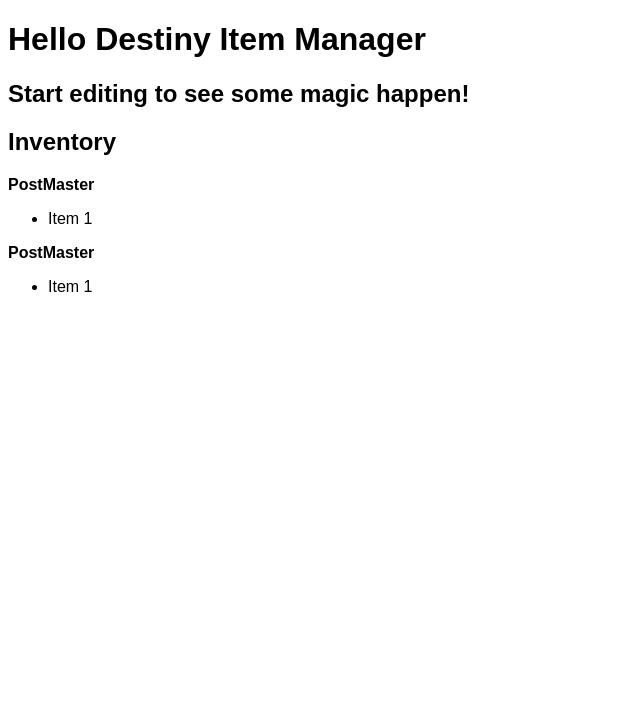
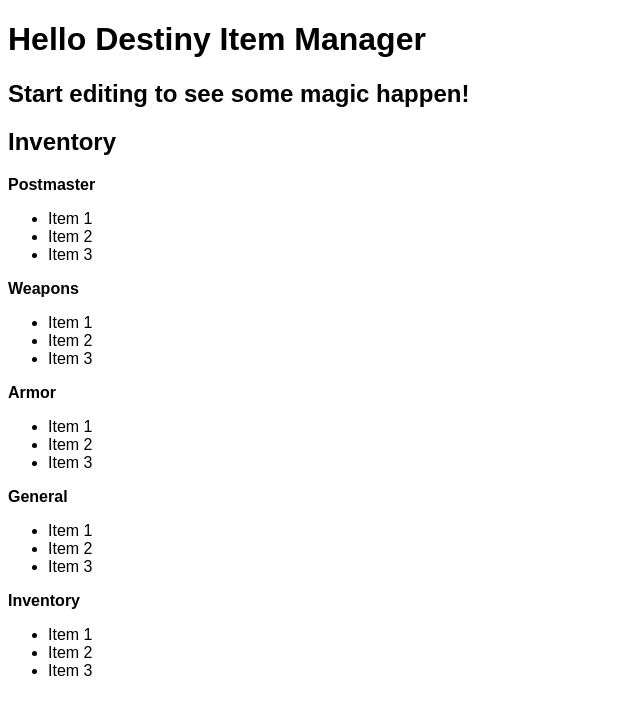
Before and after one commit to zyeags/ZachDIMClone, a React (Create React App) app: page / in a window 1280 px wide. Shown: the top 714 px of the page, without its empty margins (0-640 px from the left). Built offline with nearby package versions, Linux system fonts and the light colour scheme.

Commit message:
Added Name props Added name props to each <Inventory /> call

```diff
--- a/src/components/ItemSection.js
+++ b/src/components/ItemSection.js
@@ -1,9 +1,11 @@
-export default function ItemSection() {
+export default function ItemSection(props) {
   return (
     <div>
-      <strong>PostMaster</strong>
+      <strong>{props.name}</strong>
       <ul>
         <li>Item 1</li>
+        <li>Item 2</li>
+        <li>Item 3</li>
       </ul>
     </div>
   );
--- a/src/containers/Inventory.js
+++ b/src/containers/Inventory.js
@@ -4,8 +4,11 @@ export default function Inventory() {
   return (
     <div>
       <h2>Inventory</h2>
-      <ItemSection />
-      <ItemSection />
+      <ItemSection name="Postmaster" />
+      <ItemSection name="Weapons" />
+      <ItemSection name="Armor" />
+      <ItemSection name="General" />
+      <ItemSection name="Inventory" />
     </div>
   );
 }
```
